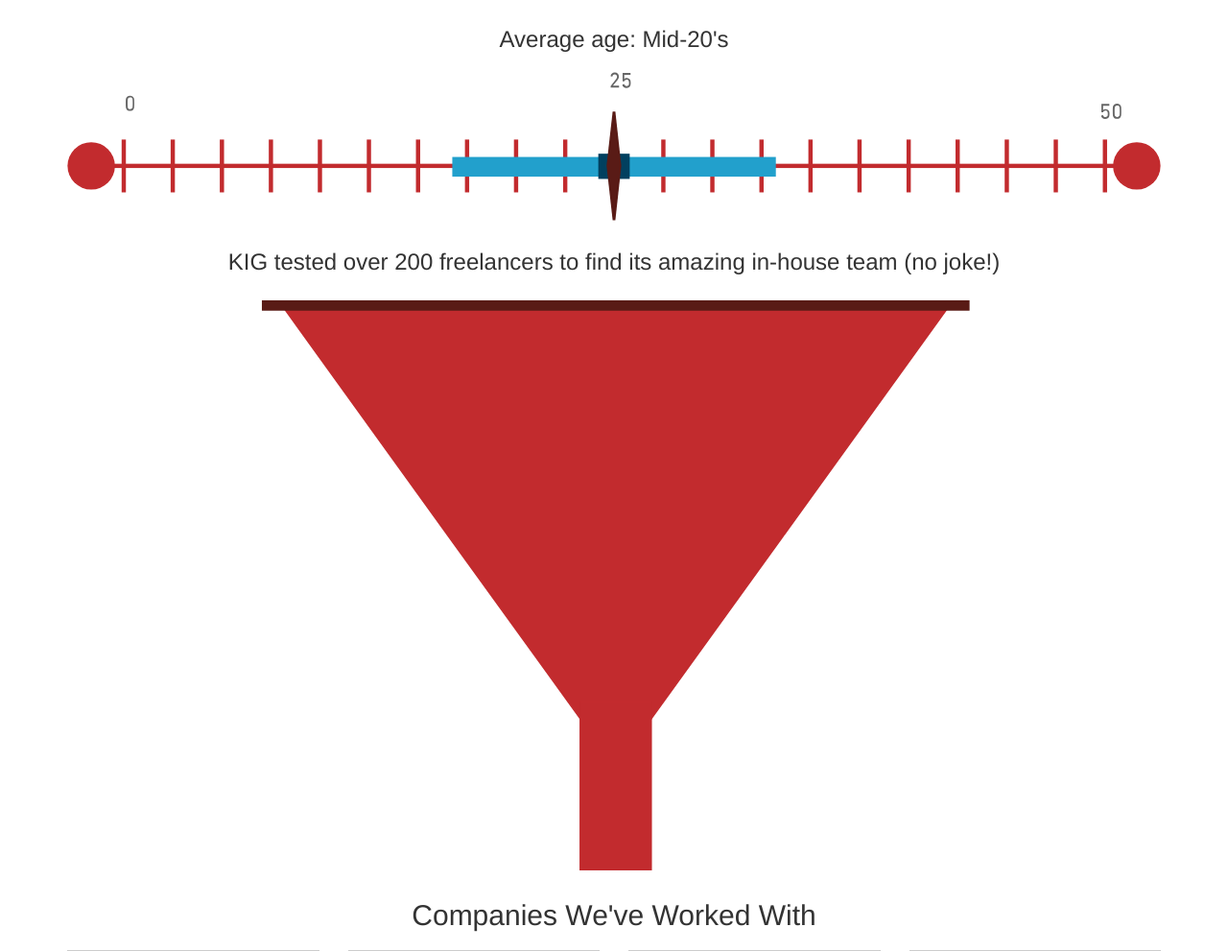
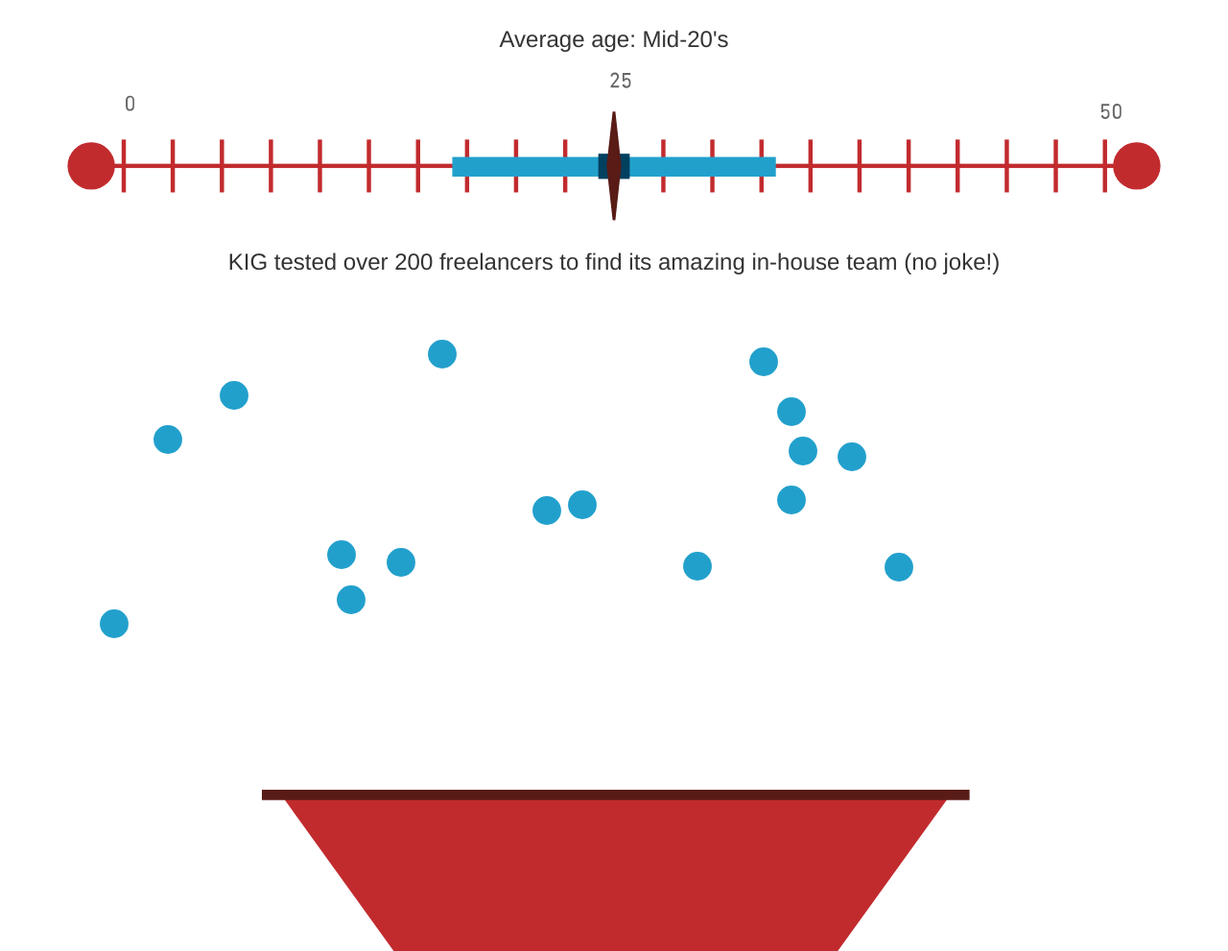
Before and after one commit to NewETown/KIG, a PHP site: page / in a window 1280 px wide. Shown: the part 4605-5596 px from the top of the page at 96% size. Run offline with PHP 8.4, Linux system fonts and the light colour scheme; grey boxes labelled with a size stand in for pictures from a placeholder-image service; some libraries are stand-ins or nearby versions.

Commit message:
Pushing updates

```diff
--- a/css/animations.css
+++ b/css/animations.css
@@ -115,10 +115,6 @@
 	        animation-fill-mode: both;
 }
 
-	/* First the transform-origin needs to be moved to 0% 50% */
-	/* Then the fists need to fly at each other and bump */
-	/* Then they need to lift up and rotate a bit */
-	/* Finally they settle back to their origin */
 @-webkit-keyframes left_fist {
 	0% { -webkit-transform-origin: 0% 50%; -webkit-transform: translate(0px, 0px); }
 	33% { -webkit-transform: translate(110%, 0px); -webkit-animation-timing-function: ease-out; }
--- a/css/custom.css
+++ b/css/custom.css
@@ -70,6 +70,18 @@
 	height: 600px;
 }
 
+.marble-container {
+	height: 500px;
+	width: 100%;
+	overflow: hidden;
+}
+
+.marble-container > img {
+	width: 30px;
+	height: 30px;
+	position: absolute;
+}
+
 @media (max-width: 980px) {
 	.sm-only {
 		display: inherit;
--- a/index.html
+++ b/index.html
@@ -270,6 +270,26 @@
 			<h3 class="text-center">KIG tested over 200 freelancers to find its amazing in-house team (no joke!)</h3>
 		</div>
 		<div class="row">
+			<div class="marble-container">
+				<img src="img/fn-marble.svg" class="img-responsive">
+				<img src="img/fn-marble.svg" class="img-responsive">
+				<img src="img/fn-marble.svg" class="img-responsive">
+				<img src="img/fn-marble.svg" class="img-responsive">
+				<img src="img/fn-marble.svg" class="img-responsive">
+				<img src="img/fn-marble.svg" class="img-responsive">
+				<img src="img/fn-marble.svg" class="img-responsive">
+				<img src="img/fn-marble.svg" class="img-responsive">
+				<img src="img/fn-marble.svg" class="img-responsive">
+				<img src="img/fn-marble.svg" class="img-responsive">
+				<img src="img/fn-marble.svg" class="img-responsive">
+				<img src="img/fn-marble.svg" class="img-responsive">
+				<img src="img/fn-marble.svg" class="img-responsive">
+				<img src="img/fn-marble.svg" class="img-responsive">
+				<img src="img/fn-marble.svg" class="img-responsive">
+				<img src="img/fn-marble.svg" class="img-responsive">
+			</div>
+		</div>
+		<div class="row">
 			<!-- Marbles falling into a funnel, six fall out of the bottom -->
 			<div class="col-md-12">
 				<img src="img/fn-funnel.svg" class="img-responsive funnel">
@@ -404,13 +424,81 @@
 
 	//window.onresize = function() {console.log("resize"); drawStats();};
 
+	var marbles = $('.marble-container').children();
+	var marble0, marble1, marble2, scrollDir = 1, prevScroll = 0;
+
 	$(window).scroll(function() {
-		if($(window).scrollTop() > 2400)  {
+
+		_scroll = $(window).scrollTop();
+
+		if(_scroll > prevScroll)
+			scrollDir = 1;
+		else
+			scrollDir = -1;
+
+		if(_scroll > 2400)  {
 			$('#left-fist').addClass("left-fist fist-bump");
 			$('#right-fist').addClass("right-fist fist-bump");
 		}
 
-			//console.log($(window).scrollTop());
+		if(_scroll > 4600 && _scroll < 5600) {
+
+			marble0.each(function() {
+				var _t = $(this),
+				    _h = parseInt(_t.css('margin-top').replace(/[^-\d\.]/g, ''));
+
+				_t.css({'margin-top': function() {
+		    		return _h + (20 * scrollDir);
+			  		}
+				});
+			});
+
+			marble1.each(function() {
+				var _t = $(this),
+				    _h = parseInt(_t.css('margin-top').replace(/[^-\d\.]/g, ''));
+
+				_t.css({'margin-top': function() {
+		    		return _h + (40 * scrollDir);
+			  		}
+				});
+			});
+
+			marble2.each(function() {
+				var _t = $(this),
+				    _h = parseInt(_t.css('margin-top').replace(/[^-\d\.]/g, ''));
+
+				_t.css({'margin-top': function() {
+		    		return _h + (60 * scrollDir);
+			  		}
+				});
+			});
+		}
+
+		prevScroll = _scroll;
+		console.log($(window).scrollTop());
+	});
+
+	$(document).ready(function() {
+
+		var marble_container = $('.marble-container'),
+		    _w = marble_container.width(),
+		    _w_min = _w / 5,
+		    _h = marble_container.height();
+
+		marble_container.children().each(function() {
+			var _x = Math.floor(Math.random() * (_w - _w_min) ),
+			    _y = Math.floor((Math.random() * _h)/2),
+			    _m = Math.floor(Math.random() * 2),
+			    _img = $(this);
+
+			_img.css('margin-top', _y);
+			_img.css('margin-left', _x);
+			_img.addClass('marble'+_m);
+		});
+
+		marble0 = $('.marble0');
+		marble1 = $('.marble1');
+		marble2 = $('.marble2');
 	});
 
 	</script>
--- a/js/kig_stats.js
+++ b/js/kig_stats.js
@@ -60,8 +60,6 @@ function drawStats() {
 			arc:[value, 100, rad]}, 1000, '<>'
 		);
 
-		console.log("Doing things and stuff");
-
 		var z = r.path().attr({arc: [0, 100, rad], stroke: color, 'stroke-width': small_rad });
 
 		$(window).scroll(function() {
```
Also changed, not shown: img/fn-marble.svg (added), img/marble.svg (deleted).
